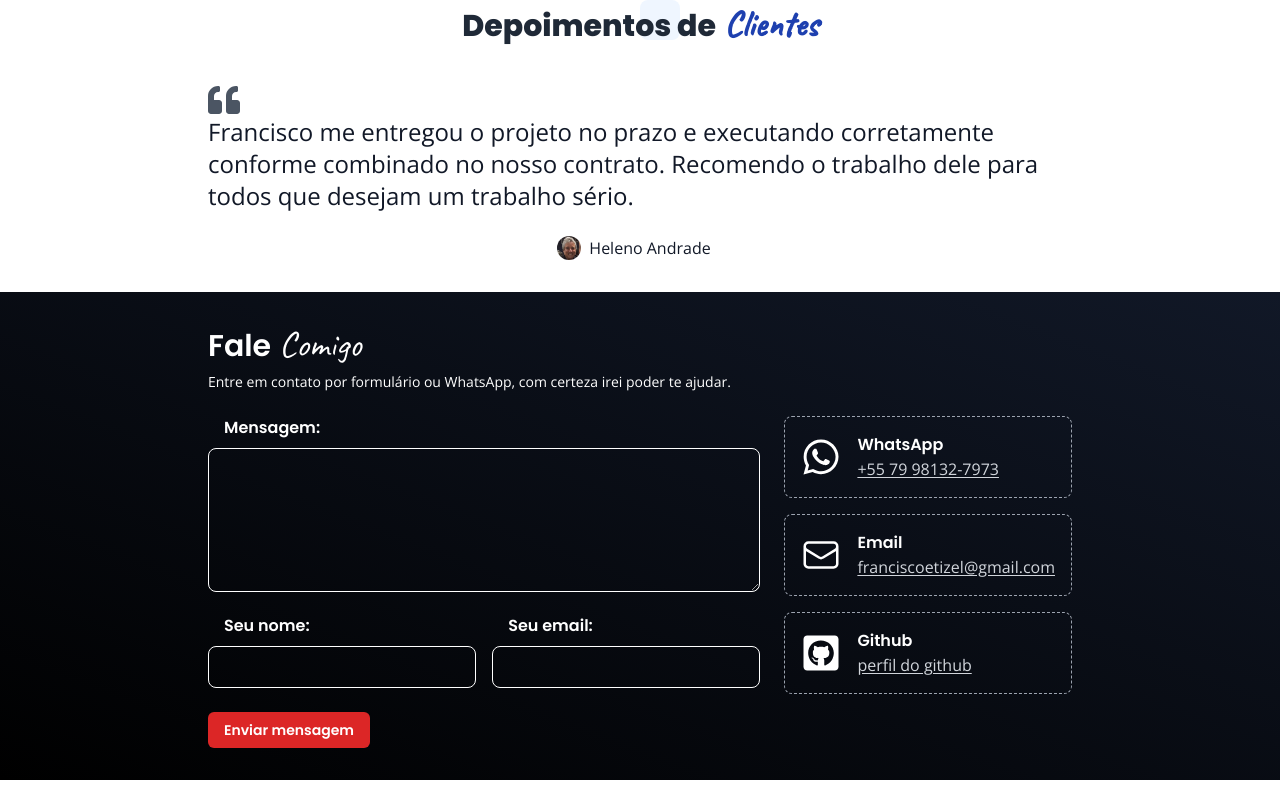
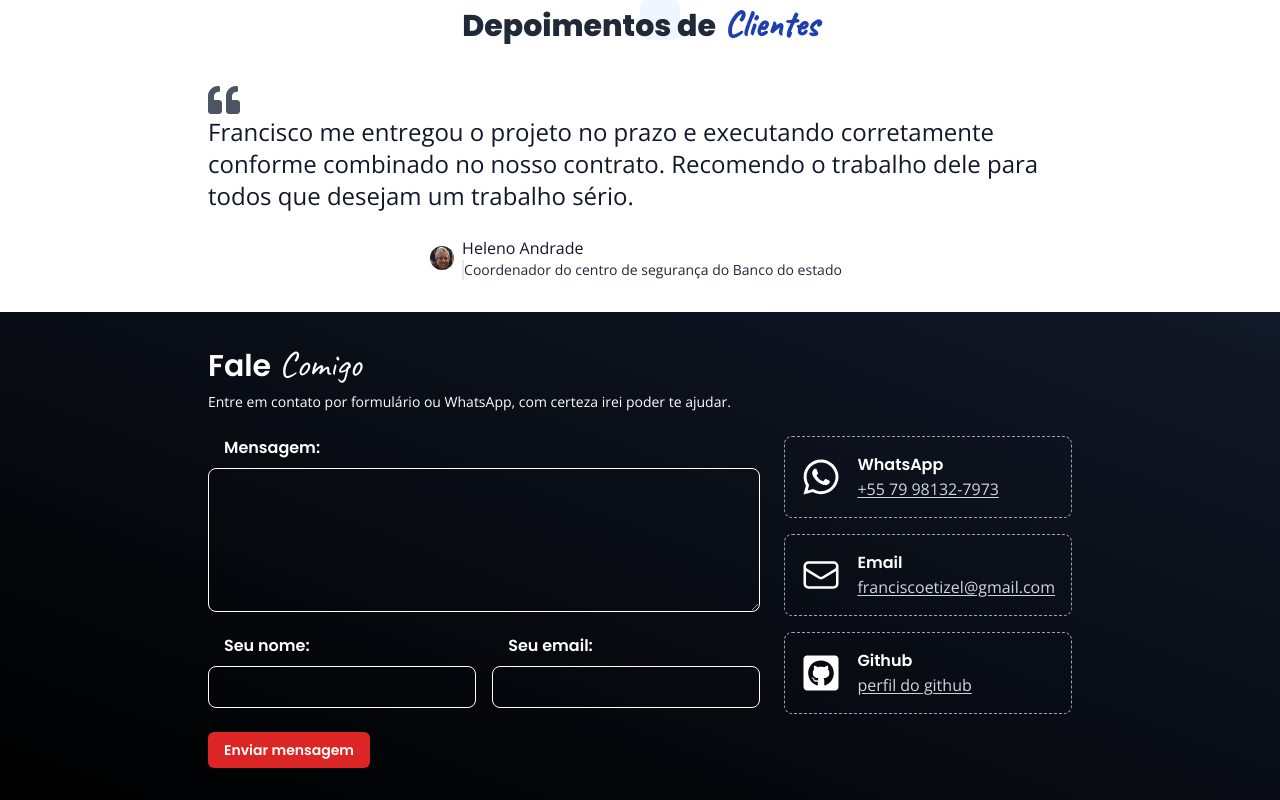
Before and after one commit to etizel/3tizel, a React (Vite) app: page / in a window 1280 px wide. Shown: the part 2484-3284 px from the top of the page. Built offline with nearby package versions, Linux system fonts and the light colour scheme.

Commit message:
testimonials.tsx

```diff
--- a/package.json
+++ b/package.json
@@ -31,6 +31,7 @@
     "postcss": "^8.4.27",
     "tailwindcss": "^3.3.3",
     "typescript": "^5.0.2",
-    "vite": "^4.4.5"
+    "vite": "^4.4.5",
+    "vite-plugin-gh-pages": "^0.4.1"
   }
 }
--- a/src/components/Testimonials.tsx
+++ b/src/components/Testimonials.tsx
@@ -29,8 +29,11 @@ export default function Testimonials() {
             src="./images/heleno.jpg"
             alt="Heleno Andrade"
           />
-          <div className="flex items-center divide-x-2 divide-gray-200">
+          <div className="fex-col justify-between items-center divide-x-2 divide-gray-200">
             <div className="pr-3 font-medium text-gray-900">Heleno Andrade</div>
+            <div className="pr-2 text-sm text-gray-800">
+              Coordenador do centro de segurança do Banco do estado
+            </div>
           </div>
         </figcaption>
       </figure>
```
Also changed, not shown: 1 other file (tests, documents, lock files or other folders).
